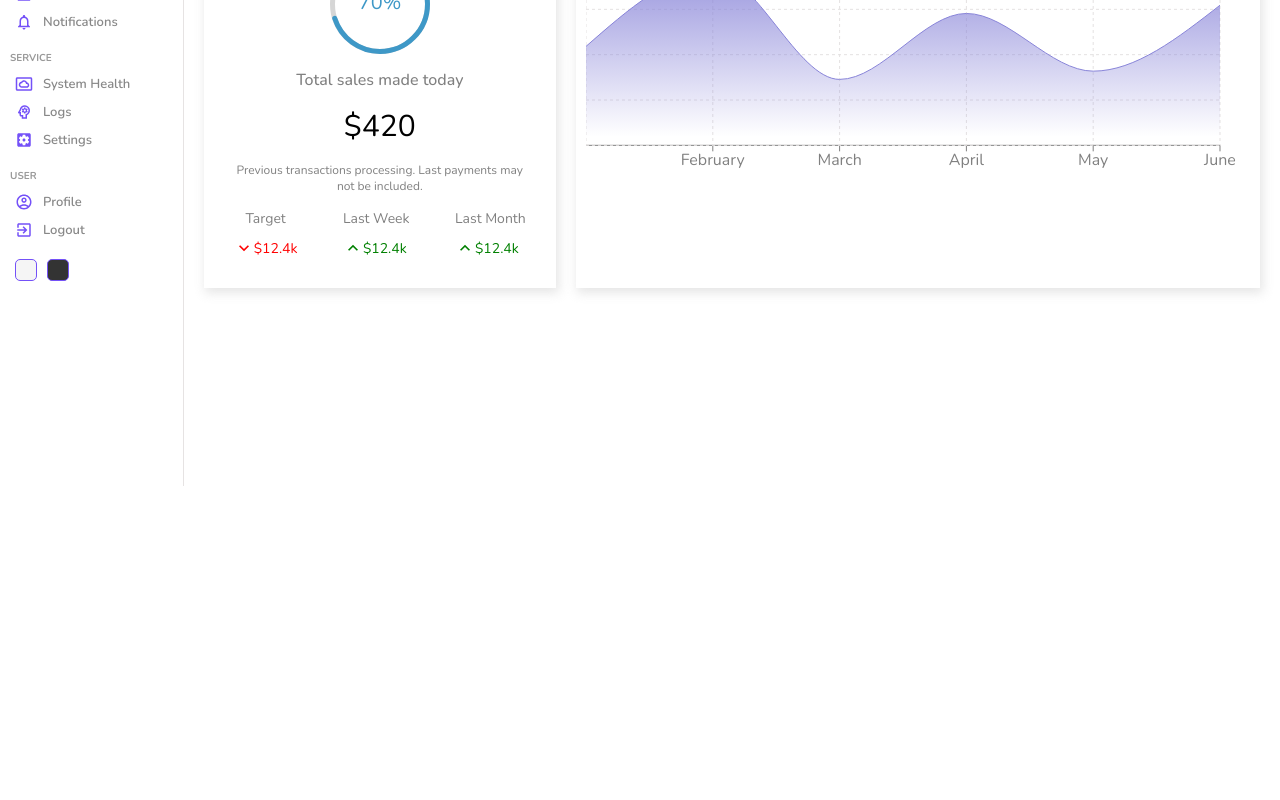
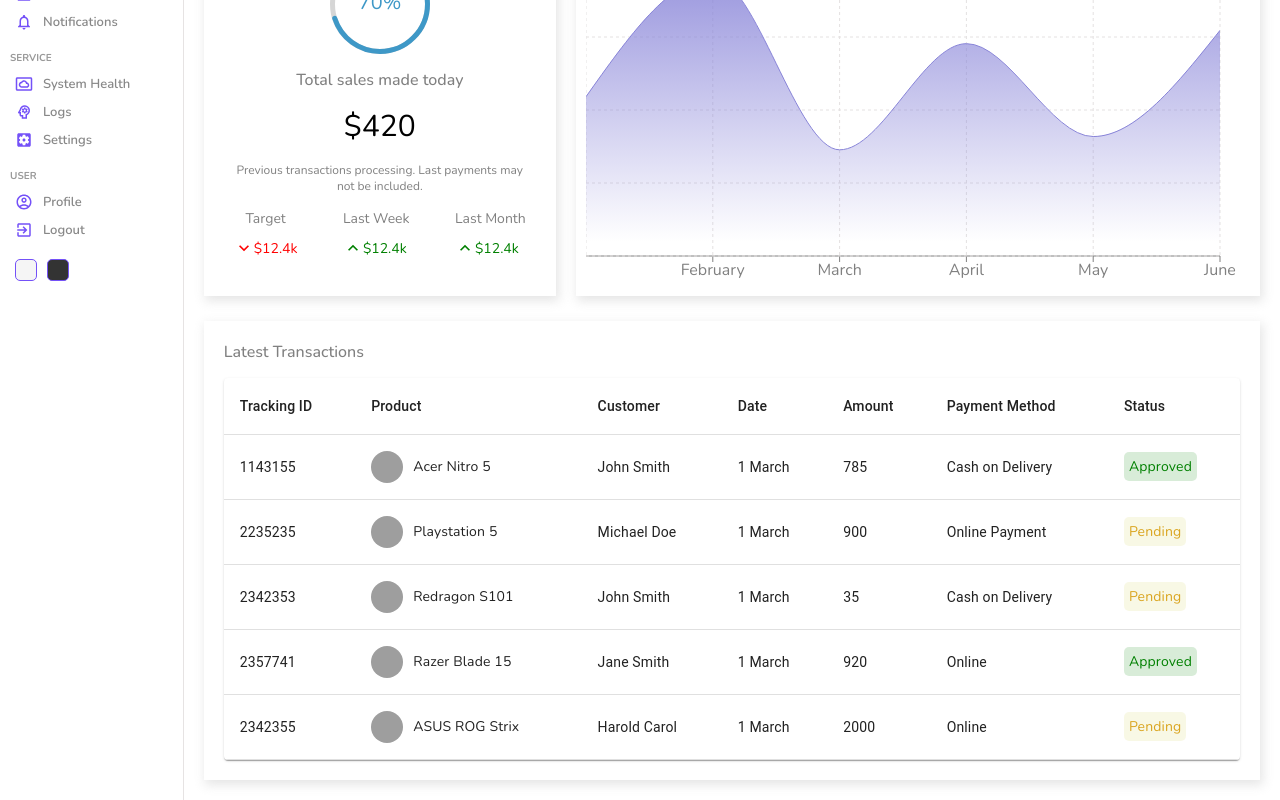
Before and after one commit to Dmitriifd/react-dashboard, a React (Create React App) app: page / in a window 1280 px wide. Shown: the part 314-1114 px from the top of the page. Before the commit the page ends 800 px from the top, so only its background shows below. Built offline with nearby package versions, Linux system fonts and the light colour scheme; grey boxes are pictures that could not be loaded.

Commit message:
mui table

```diff
--- a/src/components/chart/Chart.js
+++ b/src/components/chart/Chart.js
@@ -11,11 +11,11 @@
 	{ name: 'June', Total: 1700 },
 ]
 
-const Chart = ({ title }) => {
+const Chart = ({ aspect, title }) => {
 	return (
 		<div className="chart">
 			<div className="title">{title}</div>
-			<ResponsiveContainer width="100%" aspect={3 / 1}>
+			<ResponsiveContainer width="100%" aspect={aspect}>
 				<AreaChart width={730} height={250} data={data} margin={{ top: 10, right: 30, left: 0, bottom: 0 }}>
 					<defs>
 						<linearGradient id="total" x1="0" y1="0" x2="0" y2="1">
--- /dev/null
+++ b/src/components/table/Table.jsx
@@ -0,0 +1,102 @@
+import './Table.scss'
+import Table from '@mui/material/Table'
+import TableBody from '@mui/material/TableBody'
+import TableCell from '@mui/material/TableCell'
+import TableContainer from '@mui/material/TableContainer'
+import TableHead from '@mui/material/TableHead'
+import TableRow from '@mui/material/TableRow'
+import Paper from '@mui/material/Paper'
+
+const List = () => {
+	const rows = [
+		{
+			id: 1143155,
+			product: 'Acer Nitro 5',
+			img: 'https://m.media-amazon.com/images/I/81bc8mA3nKL._AC_UY327_FMwebp_QL65_.jpg',
+			customer: 'John Smith',
+			date: '1 March',
+			amount: 785,
+			method: 'Cash on Delivery',
+			status: 'Approved',
+		},
+		{
+			id: 2235235,
+			product: 'Playstation 5',
+			img: 'https://m.media-amazon.com/images/I/31JaiPXYI8L._AC_UY327_FMwebp_QL65_.jpg',
+			customer: 'Michael Doe',
+			date: '1 March',
+			amount: 900,
+			method: 'Online Payment',
+			status: 'Pending',
+		},
+		{
+			id: 2342353,
+			product: 'Redragon S101',
+			img: 'https://m.media-amazon.com/images/I/71kr3WAj1FL._AC_UY327_FMwebp_QL65_.jpg',
+			customer: 'John Smith',
+			date: '1 March',
+			amount: 35,
+			method: 'Cash on Delivery',
+			status: 'Pending',
+		},
+		{
+			id: 2357741,
+			product: 'Razer Blade 15',
+			img: 'https://m.media-amazon.com/images/I/71wF7YDIQkL._AC_UY327_FMwebp_QL65_.jpg',
+			customer: 'Jane Smith',
+			date: '1 March',
+			amount: 920,
+			method: 'Online',
+			status: 'Approved',
+		},
+		{
+			id: 2342355,
+			product: 'ASUS ROG Strix',
+			img: 'https://m.media-amazon.com/images/I/81hH5vK-MCL._AC_UY327_FMwebp_QL65_.jpg',
+			customer: 'Harold Carol',
+			date: '1 March',
+			amount: 2000,
+			method: 'Online',
+			status: 'Pending',
+		},
+	]
+	return (
+		<TableContainer component={Paper} className="table">
+			<Table sx={{ minWidth: 650 }} aria-label="simple table">
+				<TableHead>
+					<TableRow>
+						<TableCell className="tableCell">Tracking ID</TableCell>
+						<TableCell className="tableCell">Product</TableCell>
+						<TableCell className="tableCell">Customer</TableCell>
+						<TableCell className="tableCell">Date</TableCell>
+						<TableCell className="tableCell">Amount</TableCell>
+						<TableCell className="tableCell">Payment Method</TableCell>
+						<TableCell className="tableCell">Status</TableCell>
+					</TableRow>
+				</TableHead>
+				<TableBody>
+					{rows.map((row) => (
+						<TableRow key={row.id}>
+							<TableCell className="tableCell">{row.id}</TableCell>
+							<TableCell className="tableCell">
+								<div className="cellWrapper">
+									<img src={row.img} alt="" className="image" />
+									{row.product}
+								</div>
+							</TableCell>
+							<TableCell className="tableCell">{row.customer}</TableCell>
+							<TableCell className="tableCell">{row.date}</TableCell>
+							<TableCell className="tableCell">{row.amount}</TableCell>
+							<TableCell className="tableCell">{row.method}</TableCell>
+							<TableCell className="tableCell">
+								<span className={`status ${row.status}`}>{row.status}</span>
+							</TableCell>
+						</TableRow>
+					))}
+				</TableBody>
+			</Table>
+		</TableContainer>
+	)
+}
+
+export default List
--- /dev/null
+++ b/src/components/table/Table.scss
@@ -0,0 +1,28 @@
+.table {
+	.cellWrapper {
+		display: flex;
+		align-items: center;
+
+		.image {
+			width: 32px;
+			height: 32px;
+			border-radius: 50%;
+			margin-right: 10px;
+			object-fit: cover;
+		}
+	}
+
+	.status {
+		padding: 5px;
+		border-radius: 5px;
+
+		&.Approved {
+			color: green;
+			background-color: rgba(0, 128, 0, 0.151);
+		}
+		&.Pending {
+			color: goldenrod;
+			background-color: rgba(189, 189, 3, 0.103);
+		}
+	}
+}
--- a/src/pages/home/Home.js
+++ b/src/pages/home/Home.js
@@ -5,6 +5,7 @@
 import Widget from 'components/widget/Widget'
 import Chart from 'components/chart/Chart'
 import Featured from 'components/featured/Featured'
+import Table from 'components/table/Table'
 
 const Home = () => {
 	return (
@@ -20,7 +21,11 @@
 				</div>
 				<div className="charts">
 					<Featured />
-					<Chart title="Last 6 Months (Revenue)"  />
+					<Chart title="Last 6 Months (Revenue)" aspect={2 / 1} />
+				</div>
+				<div className="listContainer">
+					<div className="listTitle">Latest Transactions</div>
+					<Table />
 				</div>
 			</div>
 		</div>
```
